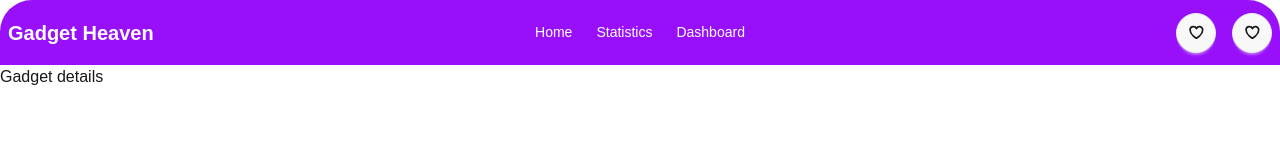
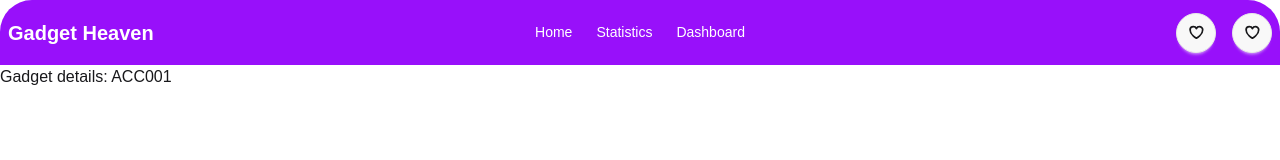
Before and after one commit to programming-hero-web-course-4/b10a8-gadget-heaven-DevelopWebAdnan, a React (Vite) app: page /gadgets/ACC001 in a window 1280 px wide. Shown: the top 160 px of the page. Built offline with nearby package versions, Linux system fonts and the light colour scheme.

Commit message:
made the Navbar sticky; used Link tag and gave dynamic to show each of the product_id by accessing these using useParams, when the View Details button is clicked on

```diff
--- a/src/components/Gadget/Gadget.jsx
+++ b/src/components/Gadget/Gadget.jsx
@@ -1,8 +1,9 @@
 import React from 'react';
+import { Link } from 'react-router-dom';
 
 const Gadget = ({ gadget }) => {
 
-    const { product_title, product_image, price } = gadget;
+    const { product_title, product_image, price, product_id } = gadget;
 
     return (
         <div className="card bg-base-100 w-96 shadow-sm p-5">
@@ -16,7 +17,7 @@ const Gadget = ({ gadget }) => {
                 <h2 className="card-title mb-4">{product_title}</h2>
                 <p>Price: {price}</p>
                 <div className="card-actions mt-4">
-                    <button className="btn btn-lg btn-outline text-purple-600 rounded-4xl">View Details</button>
+                    <Link to={`/gadgets/${product_id}`}><button className="btn btn-lg btn-outline text-purple-600 rounded-4xl">View Details</button></Link>
                 </div>
             </div>
         </div>
--- a/src/components/GadgetDetail/GadgetDetail.jsx
+++ b/src/components/GadgetDetail/GadgetDetail.jsx
@@ -3,12 +3,12 @@ import { useParams } from 'react-router-dom';
 
 const GadgetDetail = () => {
 
-    const param = useParams();
-    console.log(param)
+    const {product_id} = useParams();
+    console.log(product_id)
 
     return (
         <div>
-            <h2>Gadget details</h2>
+            <h2>Gadget details: {product_id}</h2>
         </div>
     );
 };
--- a/src/components/Gadgets/Gadgets.jsx
+++ b/src/components/Gadgets/Gadgets.jsx
@@ -13,7 +13,7 @@ const Gadgets = () => {
     }, [])
     return (
         <div>
-            <h2 className="text-4xl font-bold text-center mt-64 md:mt-80 lg:mt-96">Gadgets</h2>
+            <h2 className="text-4xl font-bold text-center mt-48 md:mt-72 lg:mt-96">Gadgets</h2>
             <div className='grid grid-cols-1 md:grid-cols-2 lg:grid-cols-3 gap-6'>
                 {
                     gadgets.map(gadget => <Gadget gadget={gadget} key={gadget.product_id}></Gadget>)
--- a/src/components/Navbar/Navbar.jsx
+++ b/src/components/Navbar/Navbar.jsx
@@ -10,7 +10,7 @@ const Navbar = () => {
     </>
 
     return (
-        <div className="navbar bg-purple-600 rounded-t-4xl">
+        <div className="navbar bg-purple-600 rounded-t-4xl sticky top-0 z-10">
             <div className="navbar-start">
                 <div className="dropdown">
                     <div tabIndex={0} role="button" className="btn btn-ghost lg:hidden">
```
